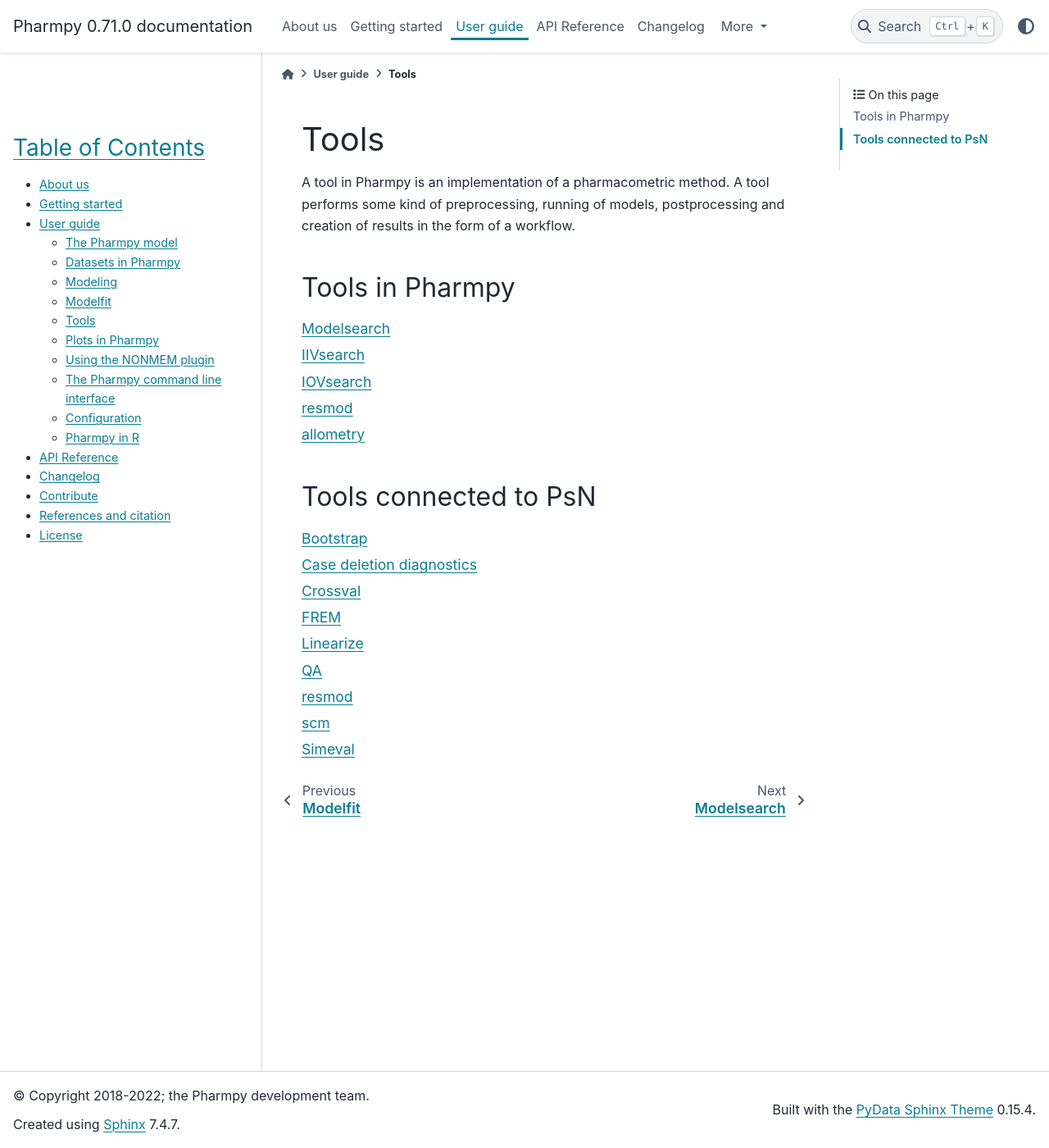
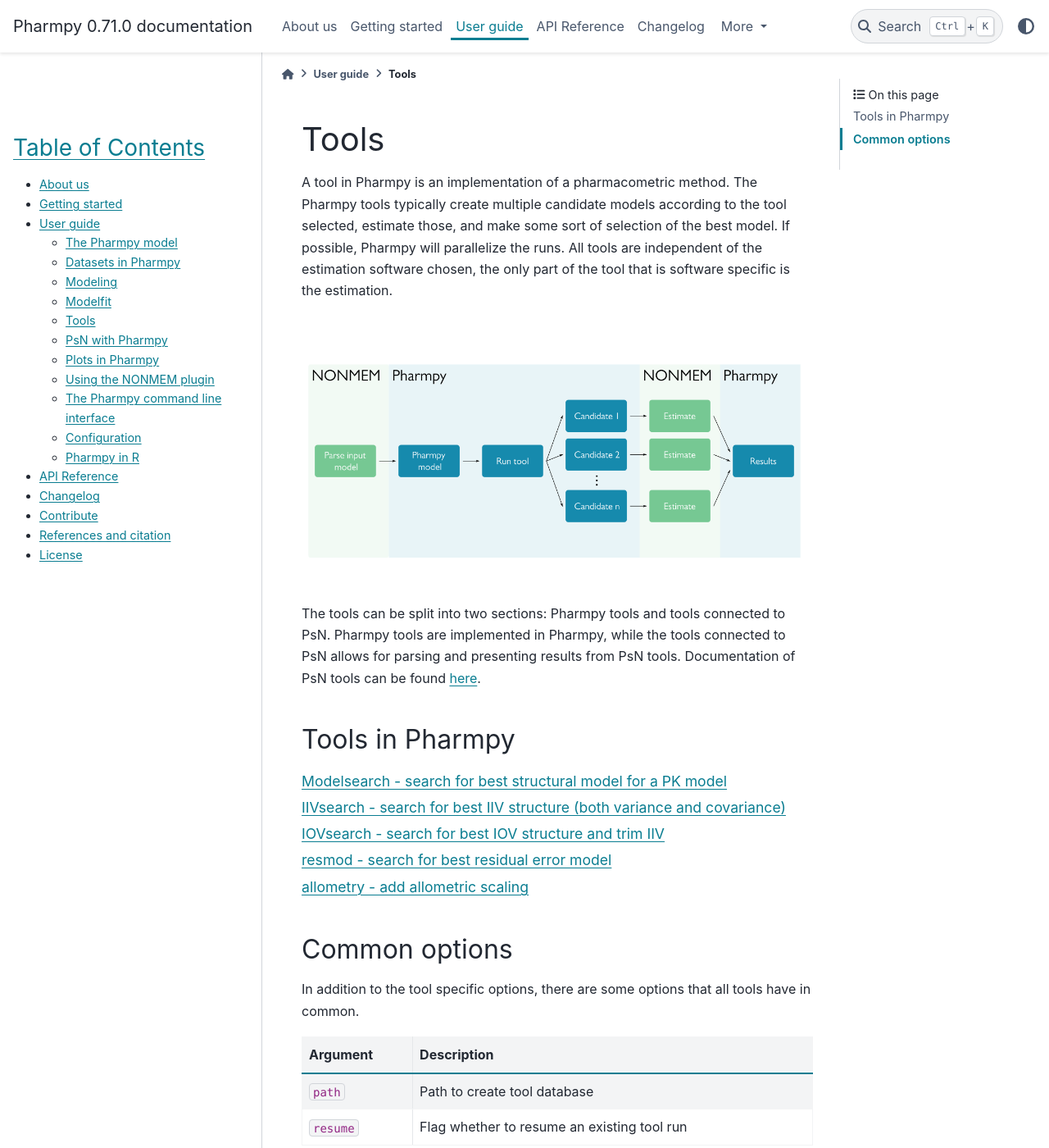
Before and after one commit to pharmpy/pharmpy, a Sphinx documentation site: the page built from docs/tools.rst, in a window 1280 px wide and 1400 px high. Shown: the whole window at 82% size. Built offline with Sphinx 7.4.7 and the PyData theme 0.15.4, drawn with Linux system fonts in a browser that asks for light colours.

Commit message:
Update general tool documentation, have separate page for PsN tools

```diff
--- /dev/null
+++ b/docs/psn_tools.rst
@@ -0,0 +1,24 @@
+.. _psn_with_pharmpy:
+
+================
+PsN with Pharmpy
+================
+
+Pharmpy has support to read and postprocess results in PsN.
+
+~~~~~~~~~~~~~~~~~~~~~~
+Tools connected to PsN
+~~~~~~~~~~~~~~~~~~~~~~
+
+.. toctree::
+   :maxdepth: 1
+
+   bootstrap
+   cdd
+   crossval
+   frem
+   linearize
+   qa
+   resmod <psn_resmod>
+   scm
+   simeval
--- a/docs/tools.rst
+++ b/docs/tools.rst
@@ -2,8 +2,16 @@
 Tools
 =====
 
-A tool in Pharmpy is an implementation of a pharmacometric method. A tool performs some kind of preprocessing, running
-of models, postprocessing and creation of results in the form of a workflow.
+A tool in Pharmpy is an implementation of a pharmacometric method. The Pharmpy tools typically create multiple
+candidate models according to the tool selected, estimate those, and make some sort of selection of the best model. If
+possible, Pharmpy will parallelize the runs. All tools are independent of the estimation software chosen, the only part
+of the tool that is software specific is the estimation.
+
+.. image:: images/tools.png
+
+The tools can be split into two sections: Pharmpy tools and tools connected to PsN. Pharmpy tools
+are implemented in Pharmpy, while the tools connected to PsN allows for parsing and presenting
+results from PsN tools. Documentation of PsN tools can be found :ref:`here <psn_with_pharmpy>`.
 
 ~~~~~~~~~~~~~~~~
 Tools in Pharmpy
@@ -12,25 +20,23 @@
 .. toctree::
    :maxdepth: 1
 
-   modelsearch
-   iivsearch
-   iovsearch
-   resmod
-   allometry
+   Modelsearch - search for best structural model for a PK model <modelsearch>
+   IIVsearch - search for best IIV structure (both variance and covariance) <iivsearch>
+   IOVsearch - search for best IOV structure and trim IIV <iovsearch>
+   resmod - search for best residual error model <resmod>
+   allometry - add allometric scaling <allometry>
 
-~~~~~~~~~~~~~~~~~~~~~~
-Tools connected to PsN
-~~~~~~~~~~~~~~~~~~~~~~
 
-.. toctree::
-   :maxdepth: 1
+~~~~~~~~~~~~~~
+Common options
+~~~~~~~~~~~~~~
 
-   bootstrap
-   cdd
-   crossval
-   frem
-   linearize
-   qa
-   resmod <psn_resmod>
-   scm
-   simeval
+In addition to the tool specific options, there are some options that all tools have in common.
+
++------------+---------------------------------------------+
+| Argument   | Description                                 |
++============+=============================================+
+| ``path``   | Path to create tool database                |
++------------+---------------------------------------------+
+| ``resume`` | Flag whether to resume an existing tool run |
++------------+---------------------------------------------+
--- a/docs/user_guide.rst
+++ b/docs/user_guide.rst
@@ -13,6 +13,7 @@
    modeling
    modelfit
    tools
+   psn_tools
    plots
    nonmem_plugin
    cli
```
Also changed, not shown: docs/images/tools.png (added).
